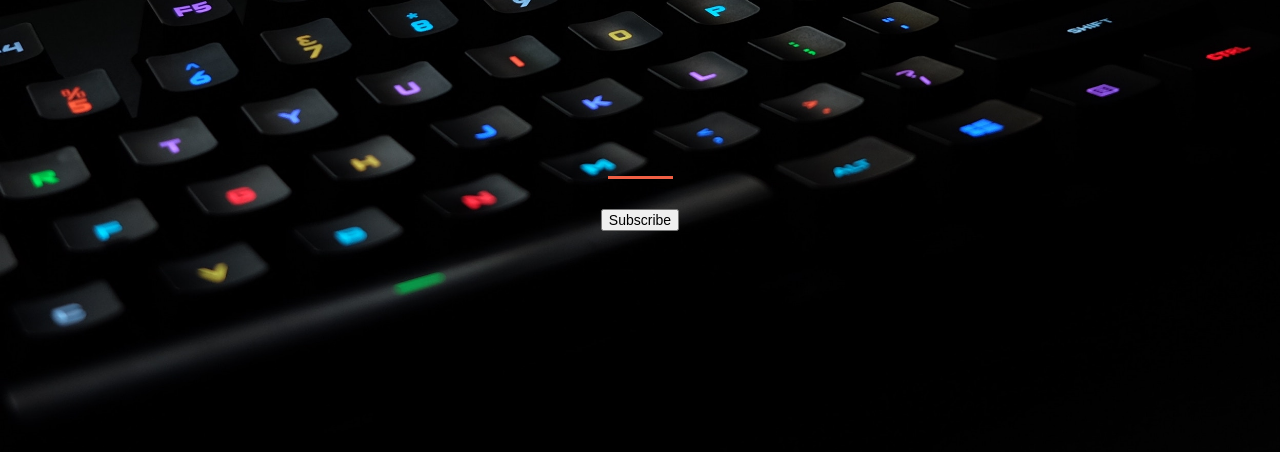
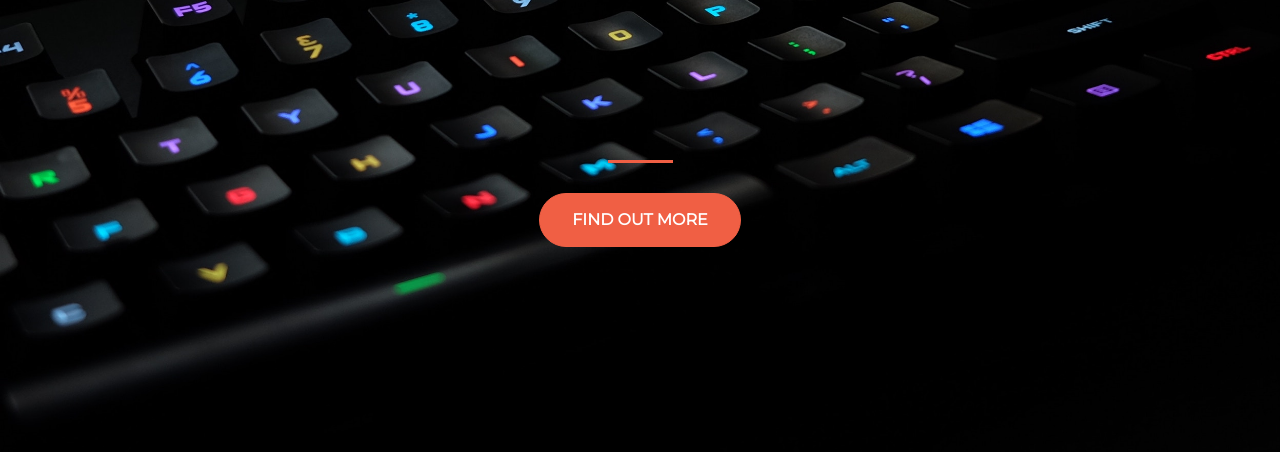
Before and after one commit to rjvalencia/rjvalencia.github.io, a plain HTML site: page index.html in a window 1280 px wide. Shown: the part 382-834 px from the top of the page. Drawn offline with nearby package versions, Linux system fonts and the light colour scheme.

Commit message:
HTML fixes to index.html

```diff
--- a/index.html
+++ b/index.html
@@ -51,12 +51,15 @@
                     <div id="mc_embed_signup_scroll">
                     <!-- real people should not fill this in and expect good things - do not remove this or risk form bot signups-->
                     <div style="position: absolute; left: -5000px;" aria-hidden="true"><input type="text" name="b_b1263ede1dbf58cf9d81da3cf_61e91fa861" tabindex="-1" value=""></div>
-                    <div class="clear"><input type="submit" value="Subscribe" name="subscribe" id="mc-embedded-subscribe" class="button"></div>
+                    <div class="clear"><input class="btn btn-primary btn-xl" type="submit" value="Find out more" name="subscribe" id="mc-embedded-subscribe" class="button"></div>
                     </div>
                 </form>
                 </div>
 
                 <!--End mc_embed_signup-->
+
+
+
           </div>
         </div>
       </div>
```
